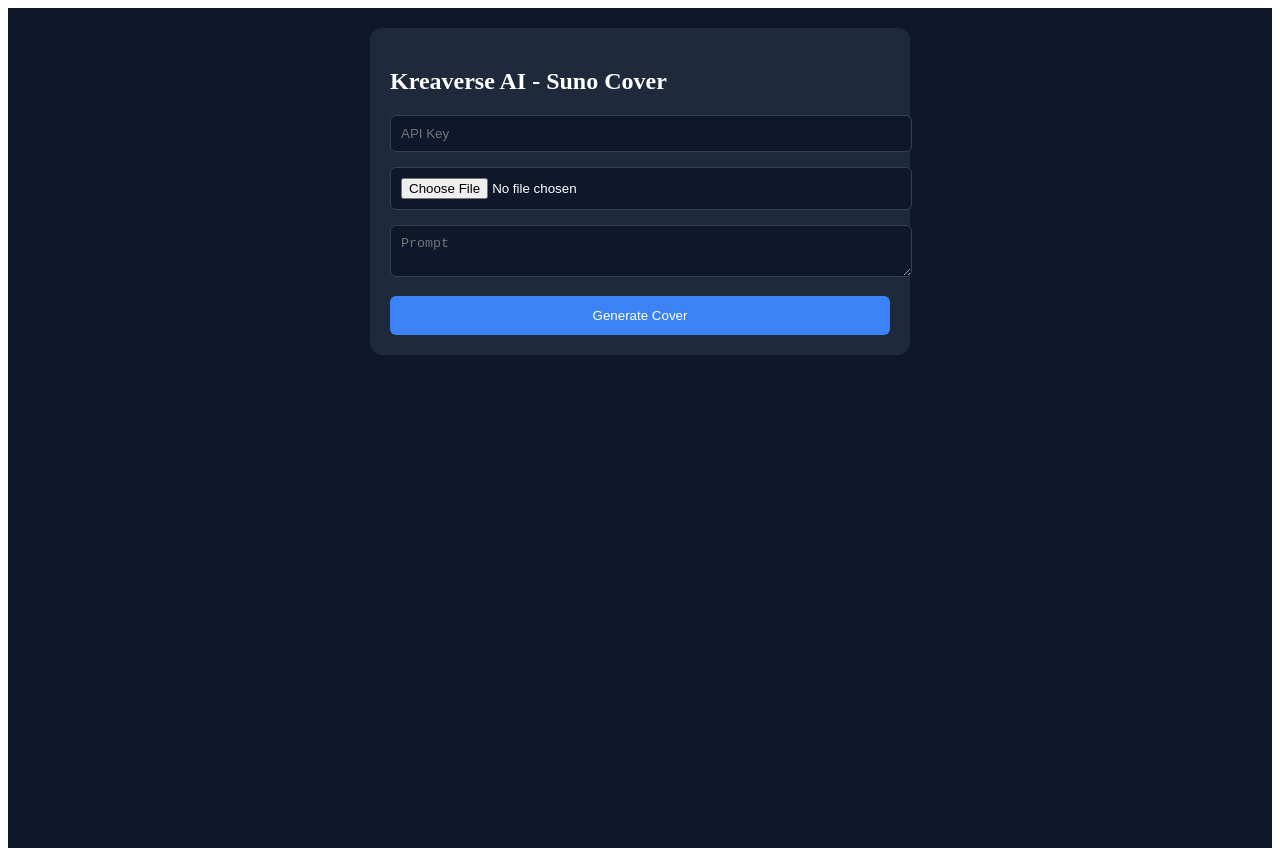
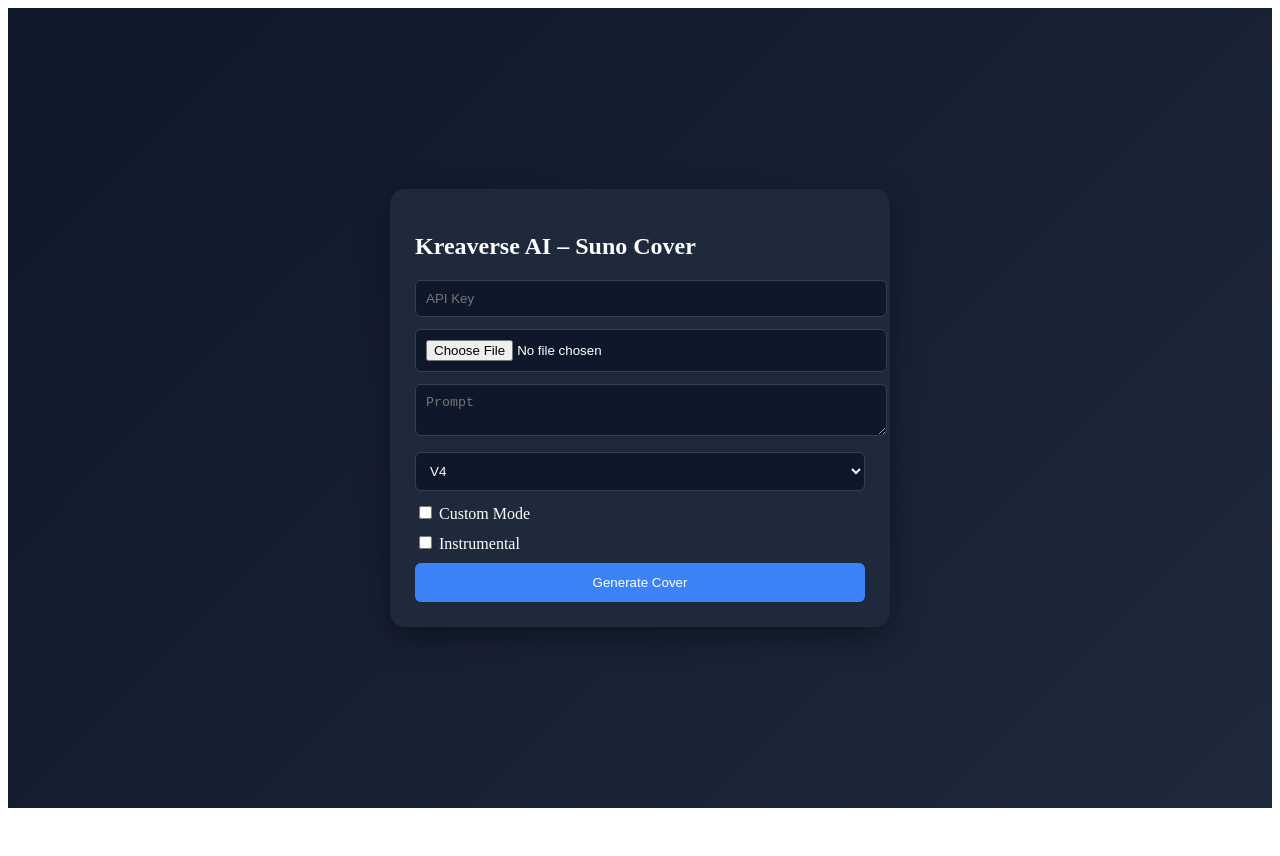
Before and after one commit to habigeneratewebsite-a11y/kreaverse-ai, a Next.js app: page /dashboard in a window 1280 px wide. After the commit the page ends 816 px from the top, so only its background shows below. Built offline with nearby package versions, Linux system fonts and the light colour scheme.

Commit message:
Update dashboard.js

```diff
--- a/pages/dashboard.js
+++ b/pages/dashboard.js
@@ -4,12 +4,17 @@
   const [apiKey, setApiKey] = useState('')
   const [file, setFile] = useState(null)
   const [prompt, setPrompt] = useState('')
+  const [style, setStyle] = useState('')
+  const [title, setTitle] = useState('')
+  const [customMode, setCustomMode] = useState(false)
+  const [instrumental, setInstrumental] = useState(false)
+  const [model, setModel] = useState('V4')
   const [taskId, setTaskId] = useState('')
+  const [status, setStatus] = useState(null)
   const [loading, setLoading] = useState(false)
-  const [status, setStatus] = useState(null)
 
   async function generateCover() {
-    if (!file) return alert("Please select audio file")
+    if (!file) return alert("Select audio file")
 
     setLoading(true)
 
@@ -19,18 +24,11 @@
 
     const uploadRes = await fetch('/api/upload', {
       method: 'POST',
-      headers: {
-        'x-api-key': apiKey
-      },
+      headers: { 'x-api-key': apiKey },
       body: formData
     })
 
     const uploadData = await uploadRes.json()
-
-    if (!uploadData.uploadUrl) {
-      setLoading(false)
-      return alert("Upload failed")
-    }
 
     const sunoRes = await fetch('/api/suno/cover', {
       method: 'POST',
@@ -41,22 +39,23 @@
       body: JSON.stringify({
         uploadUrl: uploadData.uploadUrl,
         prompt,
+        style,
+        title,
+        customMode,
+        instrumental,
+        model,
         callBackUrl: "https://webhook.site/test123"
       })
     })
 
-    const sunoData = await sunoRes.json()
-    setTaskId(sunoData?.data?.taskId || '')
+    const data = await sunoRes.json()
+    setTaskId(data?.data?.taskId || '')
     setLoading(false)
   }
 
   async function checkStatus() {
-    if (!taskId) return
-
     const res = await fetch(`/api/suno/status?taskId=${taskId}`, {
-      headers: {
-        'x-api-key': apiKey
-      }
+      headers: { 'x-api-key': apiKey }
     })
 
     const data = await res.json()
@@ -64,45 +63,70 @@
   }
 
   return (
-    <div style={{
-      minHeight: '100vh',
-      background: '#0f172a',
-      color: 'white',
-      padding: 20
-    }}>
-      <div style={{
-        maxWidth: 500,
-        margin: '0 auto',
-        background: '#1e293b',
-        padding: 20,
-        borderRadius: 12
-      }}>
+    <div style={pageStyle}>
+      <div style={cardStyle}>
+        <h2 style={{marginBottom:20}}>Kreaverse AI – Suno Cover</h2>
 
-        <h2 style={{ marginBottom: 20 }}>Kreaverse AI - Suno Cover</h2>
-
-        <input
-          placeholder="API Key"
+        <input placeholder="API Key"
           value={apiKey}
-          onChange={(e) => setApiKey(e.target.value)}
+          onChange={e=>setApiKey(e.target.value)}
           style={inputStyle}
         />
 
-        <input
-          type="file"
+        <input type="file"
           accept="audio/*"
-          onChange={(e) => setFile(e.target.files[0])}
+          onChange={e=>setFile(e.target.files[0])}
           style={inputStyle}
         />
 
-        <textarea
-          placeholder="Prompt"
+        <textarea placeholder="Prompt"
           value={prompt}
-          onChange={(e) => setPrompt(e.target.value)}
+          onChange={e=>setPrompt(e.target.value)}
           style={inputStyle}
         />
 
-        <button
-          onClick={generateCover}
+        {customMode && (
+          <>
+            <input placeholder="Style"
+              value={style}
+              onChange={e=>setStyle(e.target.value)}
+              style={inputStyle}
+            />
+            <input placeholder="Title"
+              value={title}
+              onChange={e=>setTitle(e.target.value)}
+              style={inputStyle}
+            />
+          </>
+        )}
+
+        <select value={model}
+          onChange={e=>setModel(e.target.value)}
+          style={inputStyle}
+        >
+          <option value="V4">V4</option>
+          <option value="V4_5">V4_5</option>
+          <option value="V4_5PLUS">V4_5PLUS</option>
+          <option value="V4_5ALL">V4_5ALL</option>
+          <option value="V5">V5</option>
+          <option value="V5_5">V5_5</option>
+        </select>
+
+        <label style={toggleStyle}>
+          <input type="checkbox"
+            checked={customMode}
+            onChange={()=>setCustomMode(!customMode)}
+          /> Custom Mode
+        </label>
+
+        <label style={toggleStyle}>
+          <input type="checkbox"
+            checked={instrumental}
+            onChange={()=>setInstrumental(!instrumental)}
+          /> Instrumental
+        </label>
+
+        <button onClick={generateCover}
           style={buttonStyle}
         >
           {loading ? "Processing..." : "Generate Cover"}
@@ -110,7 +134,7 @@
 
         {taskId && (
           <>
-            <p style={{ marginTop: 20 }}>Task ID: {taskId}</p>
+            <p style={{marginTop:15}}>Task ID: {taskId}</p>
             <button onClick={checkStatus} style={buttonStyle}>
               Check Status
             </button>
@@ -118,29 +142,47 @@
         )}
 
         {status && (
-          <pre style={{
-            background: '#0f172a',
-            padding: 10,
-            marginTop: 20,
-            fontSize: 12,
-            overflow: 'auto'
-          }}>
-            {JSON.stringify(status, null, 2)}
-          </pre>
+          <div style={resultBox}>
+            <pre style={{fontSize:12}}>
+              {JSON.stringify(status, null, 2)}
+            </pre>
+          </div>
         )}
       </div>
     </div>
   )
 }
 
+const pageStyle = {
+  minHeight: '100vh',
+  background: 'linear-gradient(135deg,#0f172a,#1e293b)',
+  display: 'flex',
+  justifyContent: 'center',
+  alignItems: 'center'
+}
+
+const cardStyle = {
+  width: 450,
+  background: '#1e293b',
+  padding: 25,
+  borderRadius: 15,
+  boxShadow: '0 10px 30px rgba(0,0,0,0.4)',
+  color: 'white'
+}
+
 const inputStyle = {
   width: '100%',
   padding: 10,
-  marginBottom: 15,
+  marginBottom: 12,
   borderRadius: 6,
   border: '1px solid #334155',
   background: '#0f172a',
   color: 'white'
+}
+
+const toggleStyle = {
+  display: 'block',
+  marginBottom: 10
 }
 
 const buttonStyle = {
@@ -152,3 +194,12 @@
   color: 'white',
   cursor: 'pointer'
 }
+
+const resultBox = {
+  marginTop: 20,
+  background: '#0f172a',
+  padding: 10,
+  borderRadius: 8,
+  maxHeight: 200,
+  overflow: 'auto'
+}
```
